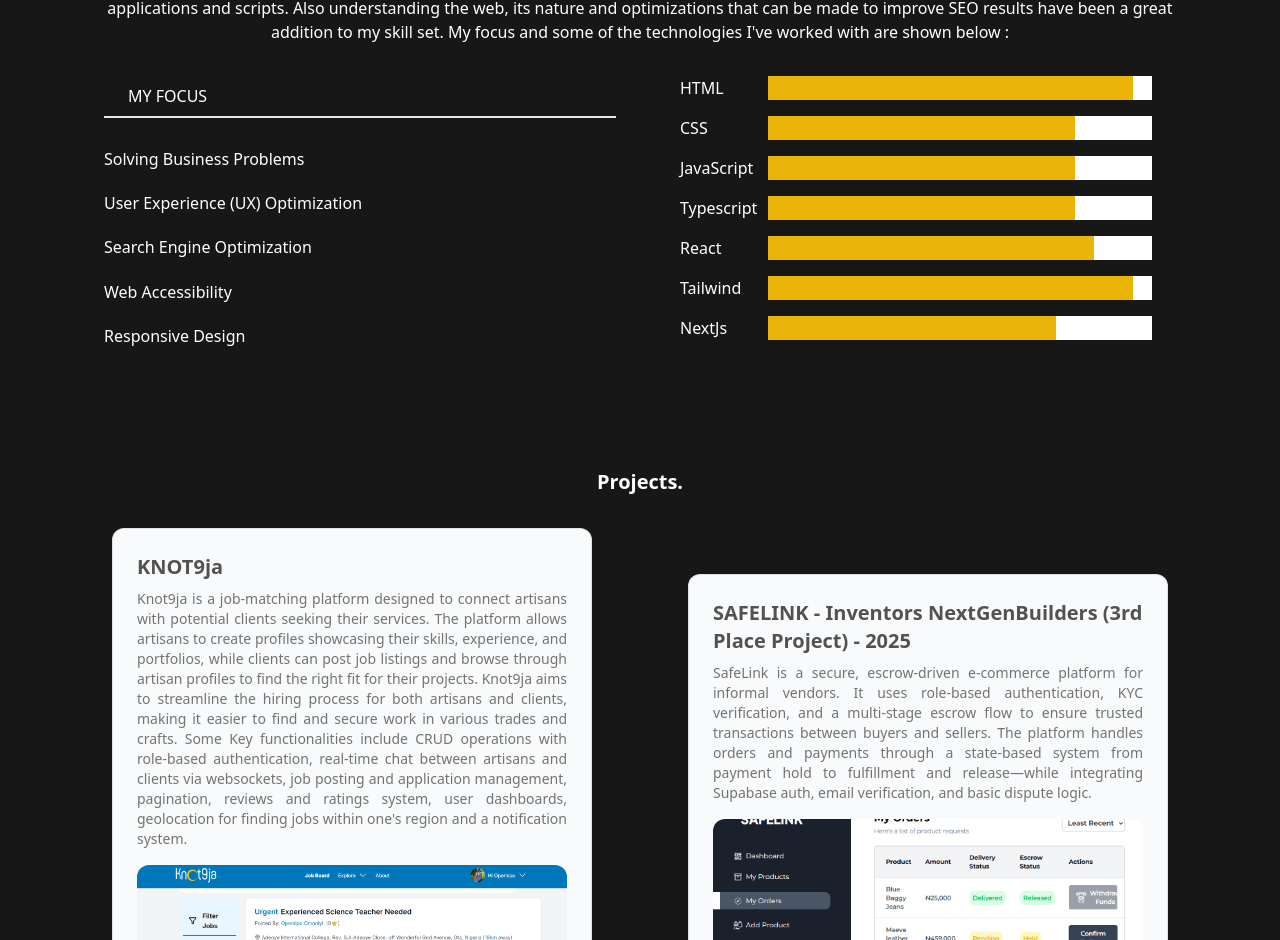
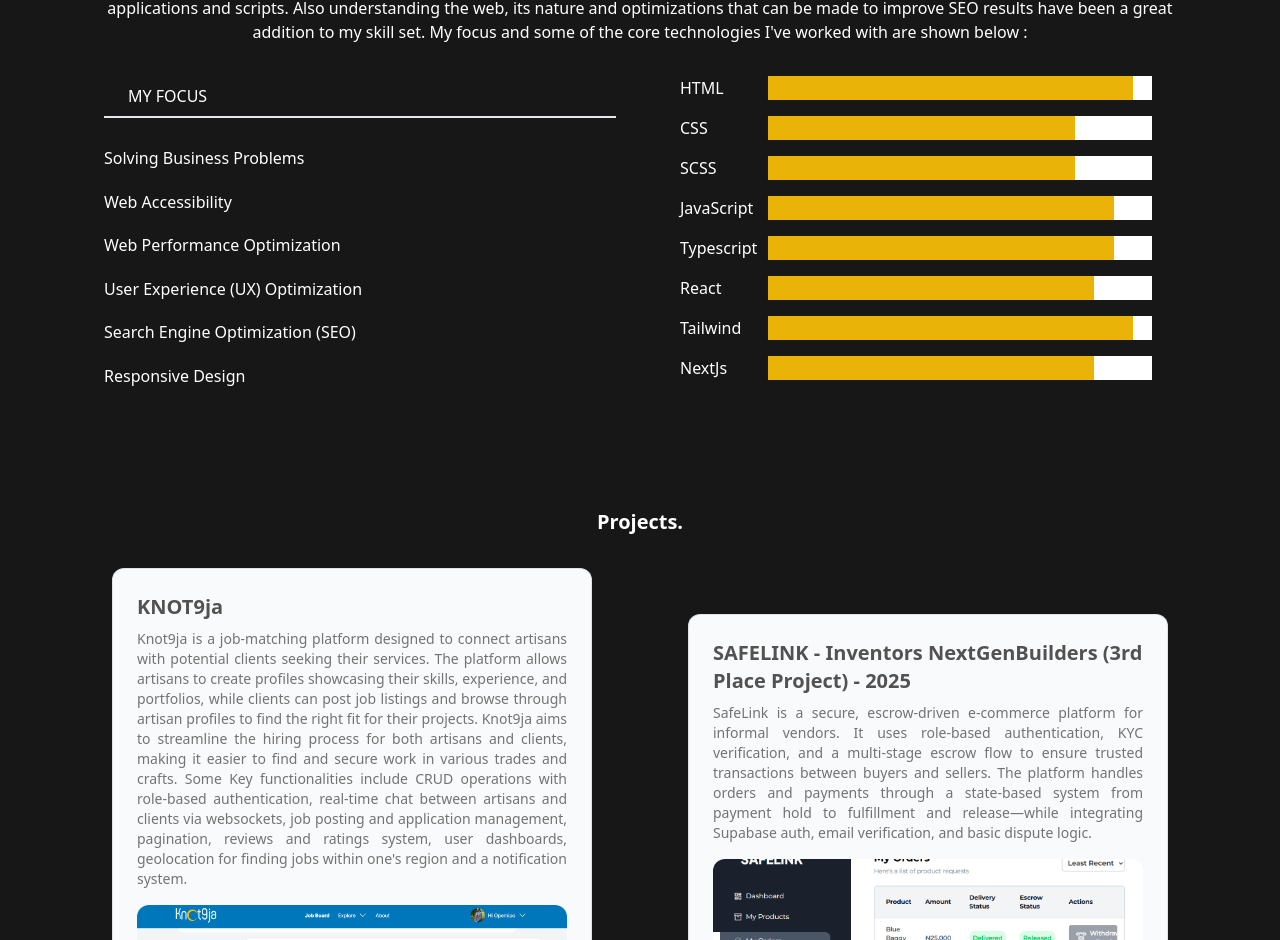
Before and after one commit to ELECTRON11111/my-portfolio, a Next.js app: page / in a window 1280 px wide. Shown: the part 2391-3331 px from the top of the page. Built offline with nearby package versions, Linux system fonts and the light colour scheme; a web font is replaced by a local one.

Commit message:
feat: add to more skills to section

```diff
--- a/src/components/Skills/Skills.tsx
+++ b/src/components/Skills/Skills.tsx
@@ -4,15 +4,16 @@
             <h2 className="text-xl font-extrabold py-4 sm:col-span-2 sm:justify-self-center sm:text-center">Skills.</h2>
             <p className="sm:col-span-2 sm:text-center">Over the years, I&apos;ve developed core programming skills for problem solving that has further improved the
             quality and efficiency of my web applications and scripts. Also understanding the web, its nature and optimizations that can be made to improve SEO results have been a great
-            addition to my skill set. My focus and some of the technologies I&apos;ve worked with are shown below :</p>
+            addition to my skill set. My focus and some of the core technologies I&apos;ve worked with are shown below :</p>
 
             <div id="focus" className="py-4 flex flex-col gap-2 justify-between sm:p-6">
                 <h3 className="px-6 py-2 my-2 border-b-2 inline-block">MY FOCUS</h3>
 
                 <h3>Solving Business Problems</h3>
+                <h3>Web Accessibility</h3>
+                <h3>Web Performance Optimization</h3>
                 <h3>User Experience (UX) Optimization</h3>
-                <h3>Search Engine Optimization</h3>
-                <h3>Web Accessibility</h3>
+                <h3>Search Engine Optimization (SEO)</h3>
                 <h3>Responsive Design</h3>
             </div>
 
@@ -32,16 +33,23 @@
                 </div>
 
                 <div id="technology" className="w-full h-10 bg-neutral-900 flex items-center">
-                    <span className="block p-4 w-[6.5rem]">JavaScript</span>
+                    <span className="block p-4 w-[6.5rem] pr-14">SCSS</span>
                     <div className="bg-white basis-3/4 flex">
                         <div className="bg-yellow-500 basis-[80%] text-yellow-500">.</div>
                     </div>
                 </div>
 
                 <div id="technology" className="w-full h-10 bg-neutral-900 flex items-center">
+                    <span className="block p-4 w-[6.5rem]">JavaScript</span>
+                    <div className="bg-white basis-3/4 flex">
+                        <div className="bg-yellow-500 basis-[90%] text-yellow-500">.</div>
+                    </div>
+                </div>
+
+                <div id="technology" className="w-full h-10 bg-neutral-900 flex items-center">
                     <span className="block p-4 w-[6.5rem]">Typescript</span>
                     <div className="bg-white basis-3/4 flex">
-                        <div className="bg-yellow-500 basis-[80%] text-yellow-500">.</div>
+                        <div className="bg-yellow-500 basis-[90%] text-yellow-500">.</div>
                     </div>
                 </div>
 
@@ -62,7 +70,7 @@
                 <div id="technology" className="w-full h-10 bg-neutral-900 flex items-center">
                     <span className="block p-4 w-[6.5rem] pr-14">NextJs</span>
                     <div className="bg-white basis-3/4 flex">
-                        <div className="bg-yellow-500 basis-3/4 text-yellow-500">.</div>
+                        <div className="bg-yellow-500 basis-[85%] text-yellow-500">.</div>
                     </div>
                 </div>
             </div>
```
